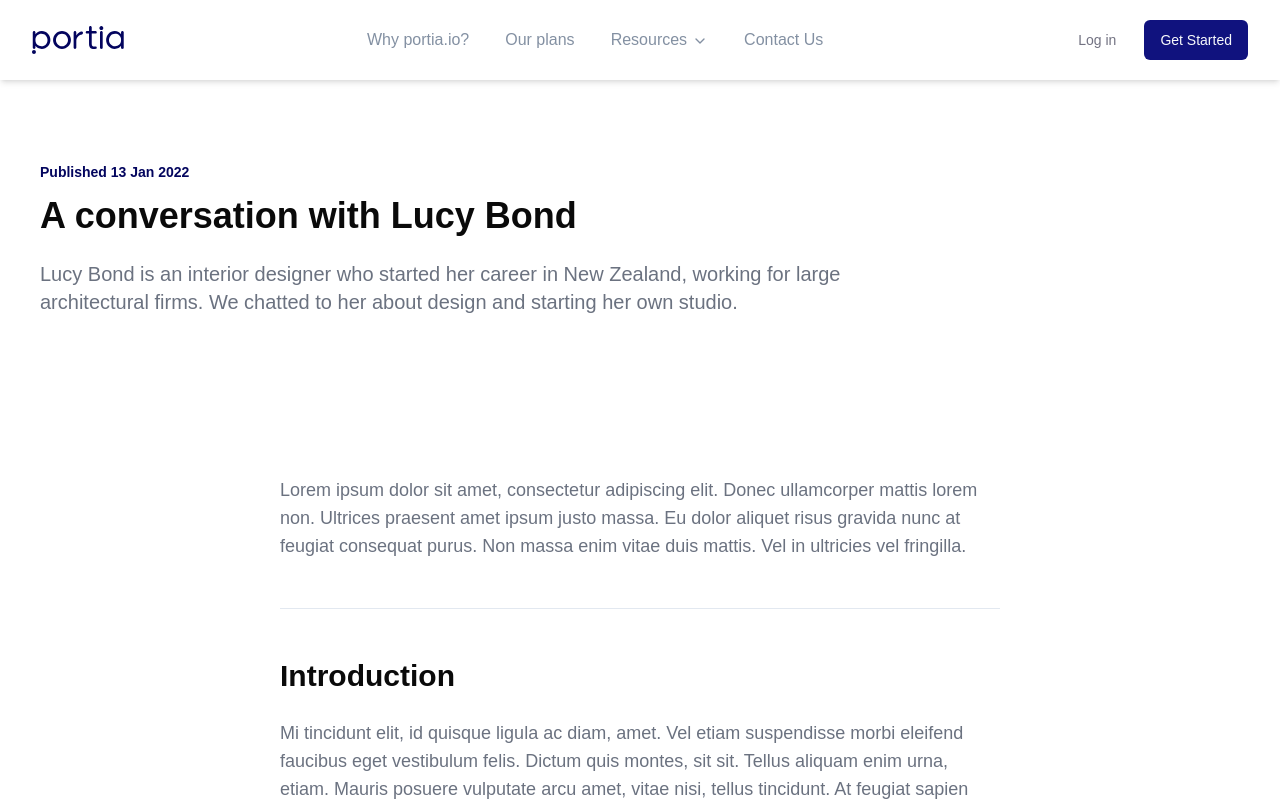
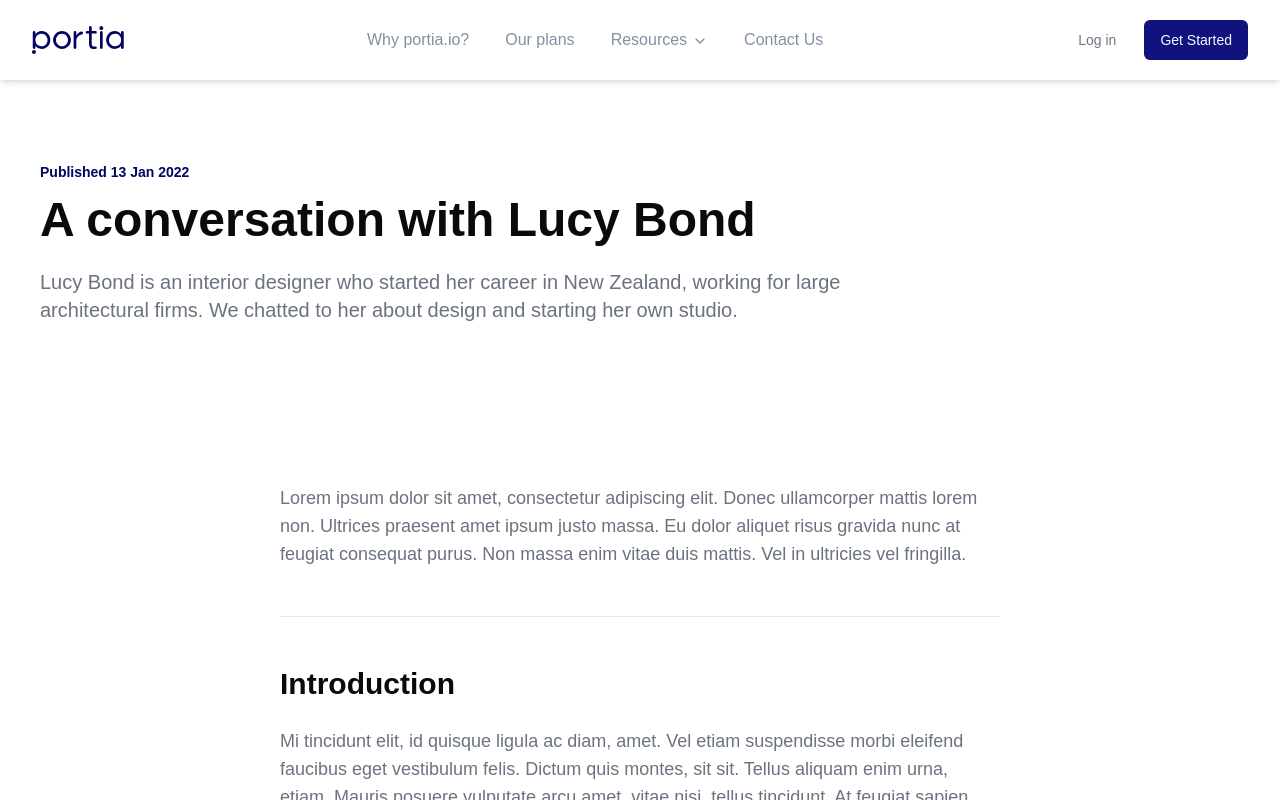
Before and after one commit to Saeed-Altout/portia, a Next.js app: page /blogs/1 in a window 1280 px wide. Shown: the top 800 px of the page. Built offline with nearby package versions, Linux system fonts and the light colour scheme; a web font is replaced by a local one.

Commit message:
update from Heading to HeadingPage.

```diff
--- a/app/(website)/(pages)/blogs/[blogId]/_components/hero.tsx
+++ b/app/(website)/(pages)/blogs/[blogId]/_components/hero.tsx
@@ -1,12 +1,12 @@
 import { Section } from "@website/_components/ui/section";
 import { Container } from "@website/_components/ui/container";
-import { Heading } from "@website/_components/ui/heading";
+import { HeadingPage } from "@website/_components/ui/heading-page";
 
 export const Hero = () => {
   return (
     <Section>
       <Container>
-        <Heading
+        <HeadingPage
           timestamp="Published 13 Jan 2022"
           title="A conversation with Lucy Bond"
           description="Lucy Bond is an interior designer who started her career in New Zealand, working for large architectural firms. We chatted to her about design and starting her own studio."
--- a/app/(website)/_components/ui/heading-page.tsx
+++ b/app/(website)/_components/ui/heading-page.tsx
@@ -22,7 +22,7 @@ export const HeadingPage = ({
           {title}
         </h1>
       </div>
-      <Paragraph className="max-w-3xl lg:text-xl">{description}</Paragraph>
+      <Paragraph className="max-w-4xl lg:text-xl">{description}</Paragraph>
     </div>
   );
 };
```
